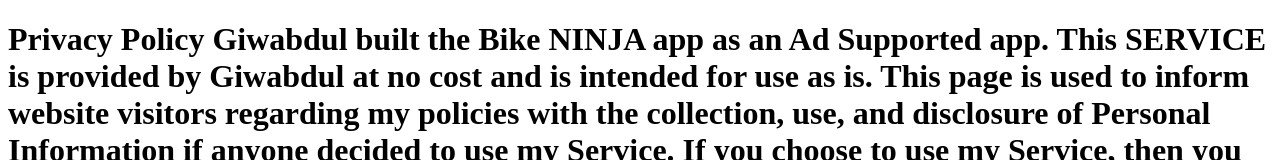
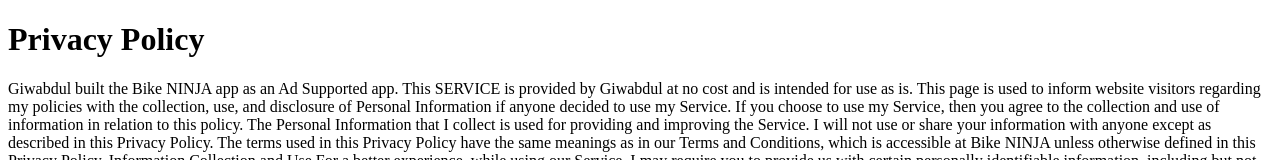
Before and after one commit to abdulhameed/abdulhameed.github.io, a plain HTML site: page index.html in a window 1280 px wide. Shown: the top 160 px of the page. Drawn offline with Linux system fonts and the light colour scheme.

Commit message:
Update index.html

```diff
--- a/index.html
+++ b/index.html
@@ -1,9 +1,10 @@
 <!DOCTYPE html>
 <html>
 <body>
-<h1>
-
-Privacy Policy
+<p>
+    <h1>
+Privacy Policy </h1>
+    </p>
 
 Giwabdul built the Bike NINJA app as an Ad Supported app. This SERVICE is provided by Giwabdul at no cost and is intended for use as is.
 
@@ -63,7 +64,7 @@
 
 Contact Us
 
-If you have any questions or suggestions about my Privacy Policy, do not hesitate to contact me.<h1>
+If you have any questions or suggestions about my Privacy Policy, do not hesitate to contact me.
 <p>I'm hosted with GitHub Pages.</p>
 </body>
 </html>
```
